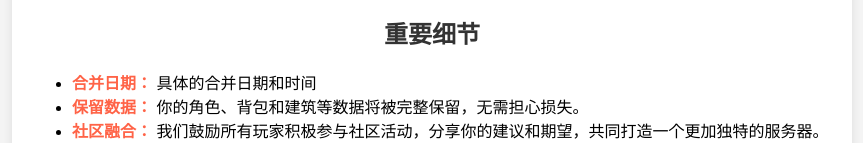
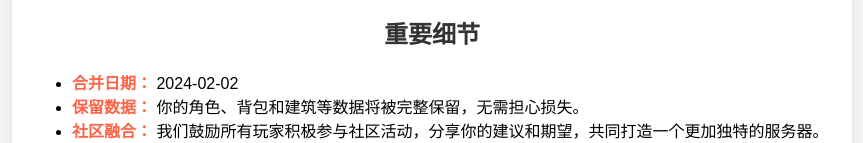
Before and after one commit to NewWorldMC/NewWorldMC.github.io, a plain HTML site: page 2024-02-02-01.html in a window 1280 px wide. Shown: the part 657-800 px from the top of the page, without its empty margins (208-1071 px from the left). Drawn offline with Linux system fonts and the light colour scheme.

Commit message:
Update 2024-02-02-01.html

```diff
--- a/2024-02-02-01.html
+++ b/2024-02-02-01.html
@@ -52,7 +52,7 @@
         </ul>
         <h2>重要细节</h2>
         <ul>
-            <li><span class="highlight">合并日期：</span> 具体的合并日期和时间</li>
+            <li><span class="highlight">合并日期：</span> 2024-02-02</li>
             <li><span class="highlight">保留数据：</span> 你的角色、背包和建筑等数据将被完整保留，无需担心损失。</li>
             <li><span class="highlight">社区融合：</span> 我们鼓励所有玩家积极参与社区活动，分享你的建议和期望，共同打造一个更加独特的服务器。</li>
         </ul>
```
